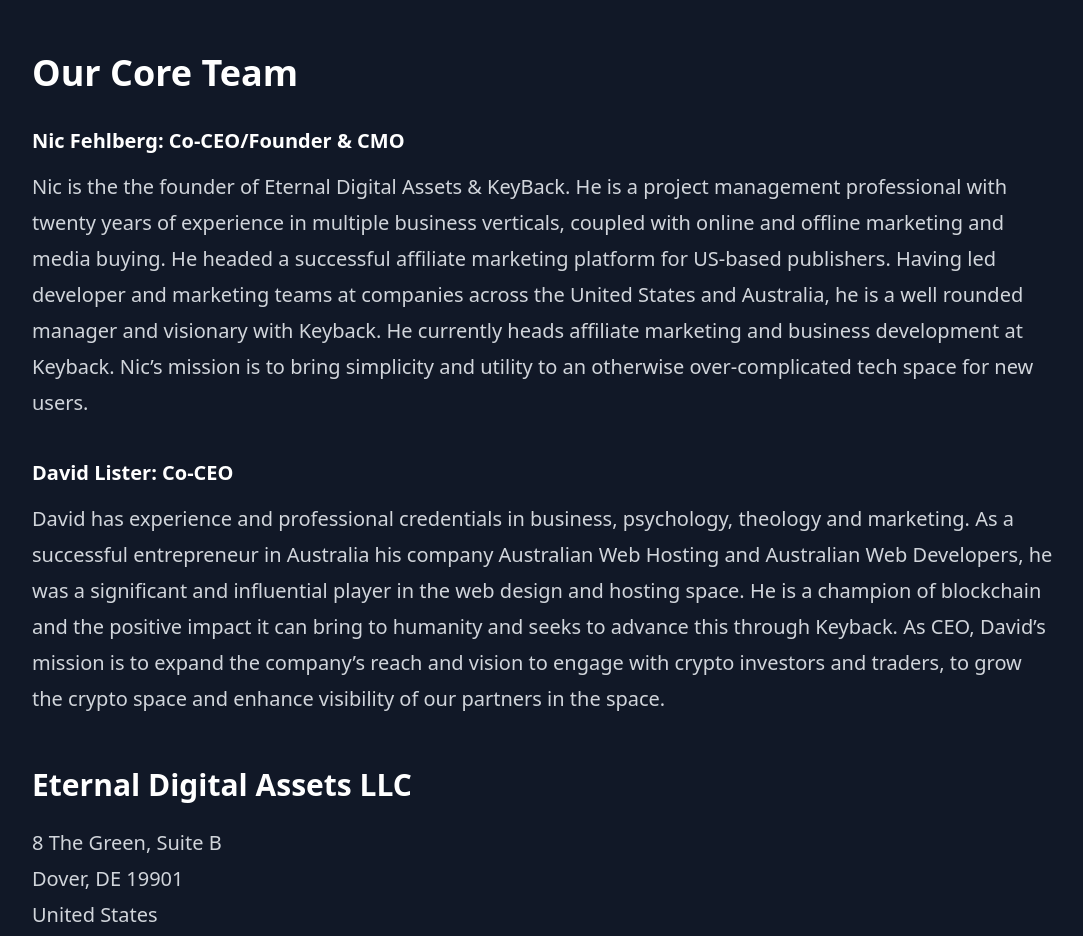
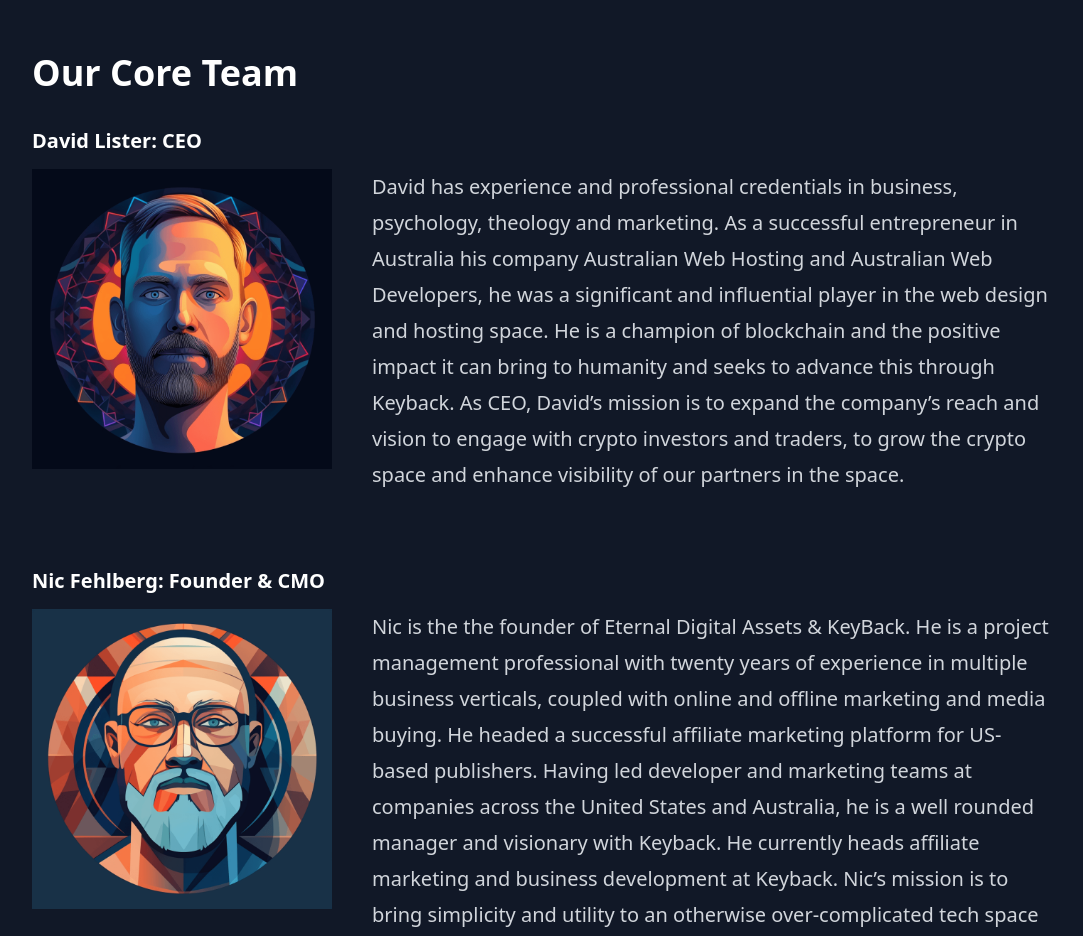
Before and after one commit to base7pro/eternaldigitalassets, an Astro site: page /about in a window 1280 px wide. Shown: the part 843-1779 px from the top of the page, without its empty margins (96-1179 px from the left). Built offline with nearby package versions, Linux system fonts and the light colour scheme; Astro itself is replaced by a stand-in of ours; some packages are replaced by stand-ins of ours.

Commit message:
updated image on about us page

```diff
--- a/src/pages/about.md
+++ b/src/pages/about.md
@@ -12,26 +12,31 @@
 ## Our Values
 
 Since 2017 we have been involved in blockchain projects and we incorporated in 2021 with a mission to make the world a better place for digital asset custodians. We believe you have the right to unfettered ownership and access to your digital assets and we faciliate that with web-based tools and systems. We are currently wokring on a completely autonomous and decentralized web3 implimentation of Keyback that should launch in 2024.
+<br>
 
 ## Our Core Team
 
-#### Nic Fehlberg: Co-CEO/Founder & CMO
+#### David Lister: CEO
 
+<img style="float: left; margin-right: 40px; height:300px;" src="dave-stylized-circle-3.png">
+David has experience and professional credentials in business, psychology, theology and marketing. As a successful
+entrepreneur in Australia his company Australian Web Hosting and Australian Web Developers, he was a significant
+and influential player in the web design and hosting space. He is a champion of blockchain and the positive impact it
+can bring to humanity and seeks to advance this through Keyback. As CEO, David’s mission is to expand the
+company’s reach and vision to engage with crypto investors and traders, to grow the crypto space and enhance
+visibility of our partners in the space.
+<br><br>
+
+#### Nic Fehlberg: Founder & CMO
+
+<img style="float: left; margin-right: 40px; height:300px;" src="nick-stylized-circle-3.png">
 Nic is the the founder of Eternal Digital Assets & KeyBack. He is a project management professional with twenty years of experience in
 multiple business verticals, coupled with online and offline marketing and media buying. He headed a successful
 affiliate marketing platform for US-based publishers. Having led developer and marketing teams at companies across
 the United States and Australia, he is a well rounded manager and visionary with Keyback. He currently heads
 affiliate marketing and business development at Keyback. Nic’s mission is to bring simplicity and utility to an
 otherwise over-complicated tech space for new users.
-
-#### David Lister: Co-CEO
-
-David has experience and professional credentials in business, psychology, theology and marketing. As a successful
-entrepreneur in Australia his company Australian Web Hosting and Australian Web Developers, he was a significant
-and influential player in the web design and hosting space. He is a champion of blockchain and the positive impact it
-can bring to humanity and seeks to advance this through Keyback. As CEO, David’s mission is to expand the
-company’s reach and vision to engage with crypto investors and traders, to grow the crypto space and enhance
-visibility of our partners in the space.
+<br><br>
 
 ### Eternal Digital Assets LLC
 
```
Also changed, not shown: public/dave-stylized-circle-3.png (added), public/nick-stylized-circle-3.png (added).
